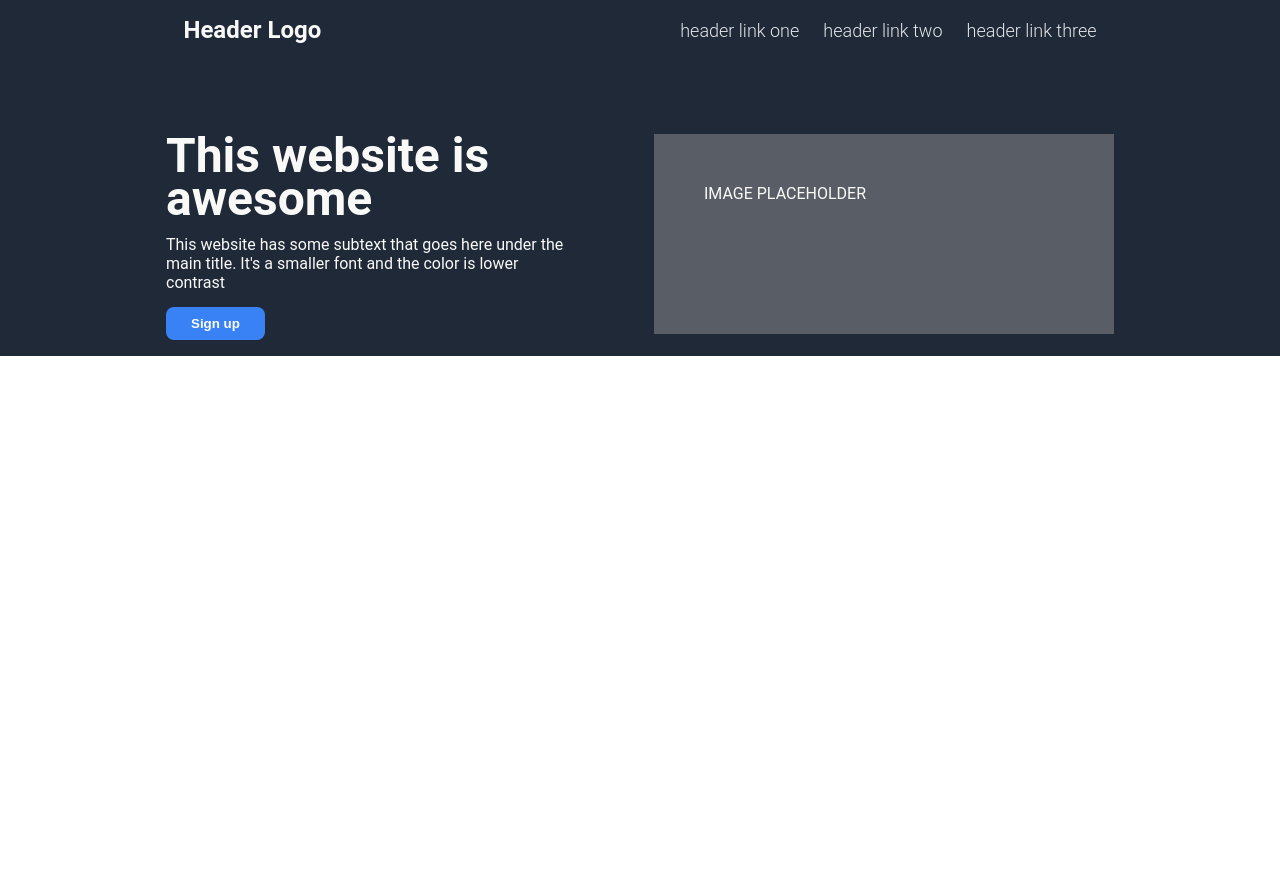
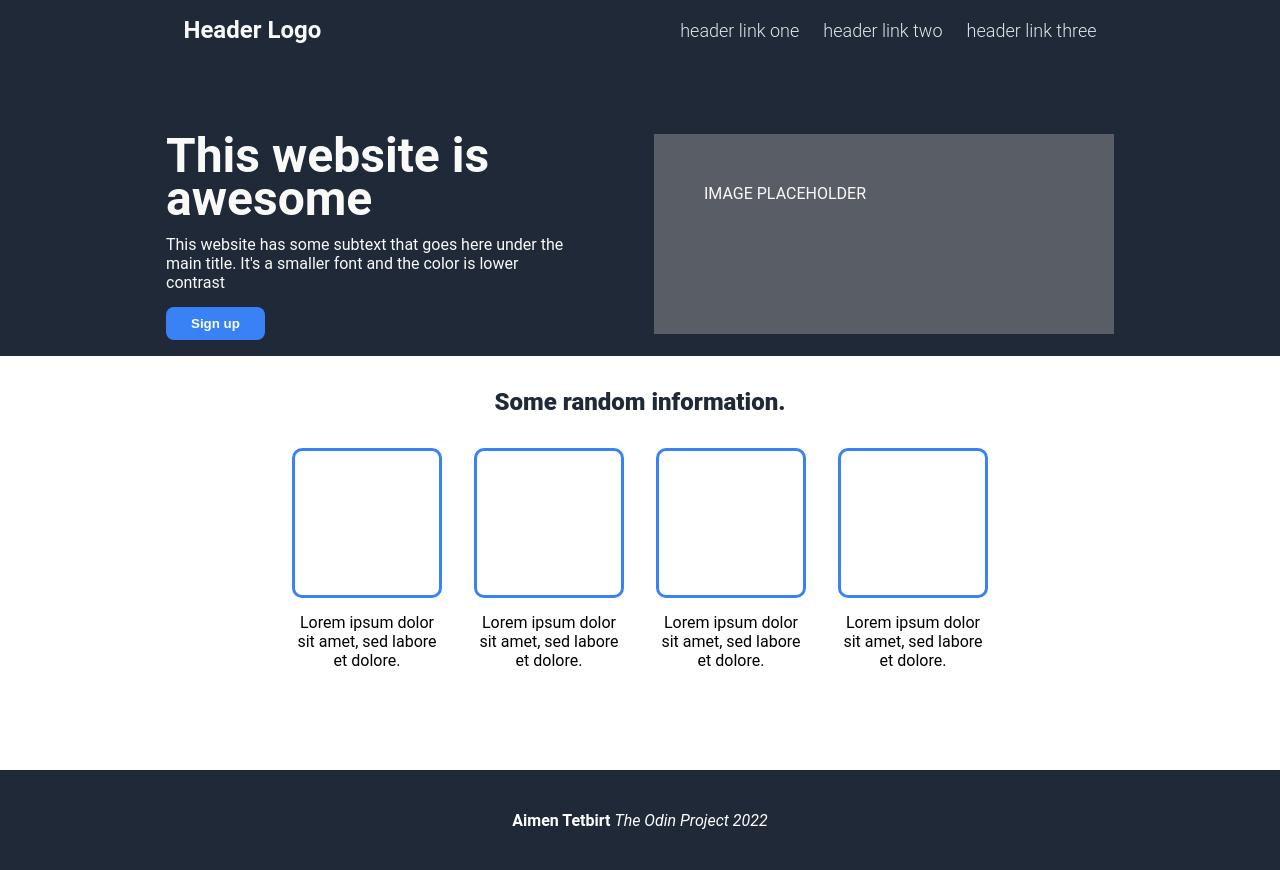
Before and after one commit to Einma/odin-landing-page, a plain HTML site: page index.html in a window 1280 px wide. Before the commit the page ends 800 px from the top, so only its background shows below. Drawn offline with Linux system fonts and the light colour scheme.

Commit message:
add main section that has four containers for images and information about the images

```diff
--- a/index.html
+++ b/index.html
@@ -23,7 +23,56 @@
                 </div>
                 <div class="header-image">IMAGE PLACEHOLDER</div>
             </section>
+        </header>
+        <main>
+            <section class="main-section main-one">
+                <div class="main-one-header">
+                    <h1>Some random information.</h1>
+                </div>
+                <div class="main-one-image-container">
+                    <div class="main-one-image-text-container">
+                        <div class="main-one-image-text-image">
 
-        </header>
+                        </div>
+                        <div class="main-one-image-text-text">
+                            <p>Lorem ipsum dolor sit amet, sed labore et dolore.</p>
+                        </div>
+                    </div>
+<!--                    -->
+                    <div class="main-one-image-text-container">
+                        <div class="main-one-image-text-image">
+
+                        </div>
+                        <div class="main-one-image-text-text">
+                            <p>Lorem ipsum dolor sit amet, sed labore et dolore.</p>
+                        </div>
+                    </div>
+<!--                    -->
+                    <div class="main-one-image-text-container">
+                        <div class="main-one-image-text-image">
+
+                        </div>
+                        <div class="main-one-image-text-text">
+                            <p>Lorem ipsum dolor sit amet, sed labore et dolore.</p>
+                        </div>
+                    </div>
+<!--                    -->
+                    <div class="main-one-image-text-container">
+                        <div class="main-one-image-text-image">
+
+                        </div>
+                        <div class="main-one-image-text-text">
+                            <p>Lorem ipsum dolor sit amet, sed labore et dolore.</p>
+                        </div>
+                    </div>
+                </div>
+            </section>
+            <section class="main-section main-two"></section>
+            <section class="main-section main-three"></section>
+        </main>
+        <footer>
+            <p><strong>Aimen Tetbirt</strong> <i>The Odin Project 2022</i></p>
+        </footer>
+
     </body>
 </html>
--- a/style.css
+++ b/style.css
@@ -23,6 +23,11 @@ ul {
     padding: 9px 25px;
     font-weight: bold;
     color: white;
+}
+body {
+    display: flex;
+    flex-direction: column;
+
 }
 
 
@@ -91,3 +96,58 @@ header {
     background-color: #595d65;
     padding: 50px;
 }
+
+
+
+/*--------------------MAIN--------------------*/
+main {
+    display: flex;
+    flex-direction: column;
+}
+
+.main-section.main-one {
+    display: flex;
+    align-items: center;
+    flex-direction: column;
+}
+
+.main-one-header h1 {
+    padding: 32px;
+    color: #1f2937;
+    font-weight: 1000;
+}
+
+.main-one-image-container {
+    display: flex;
+    gap: 32px;
+    padding-bottom: 100px;
+}
+
+.main-one-image-text-container {
+    display: flex;
+    flex-direction: column;
+    width: 150px;
+/*    background-color: red;*/
+    gap: 15px;
+}
+
+.main-one-image-text-image {
+    width: 150px;
+    height: 150px;
+/*    background-color: green;*/
+    border: 3px solid #3882f6;
+    border-radius: 10px;
+}
+
+.main-one-image-text-text {
+    text-align: center;
+}
+/*--------------------FOOTER--------------------*/
+footer {
+    color: white;
+    height: 100px;
+    background-color: #1F2937;
+    display: flex;
+    justify-content: center;
+    align-items: center;
+}
```
